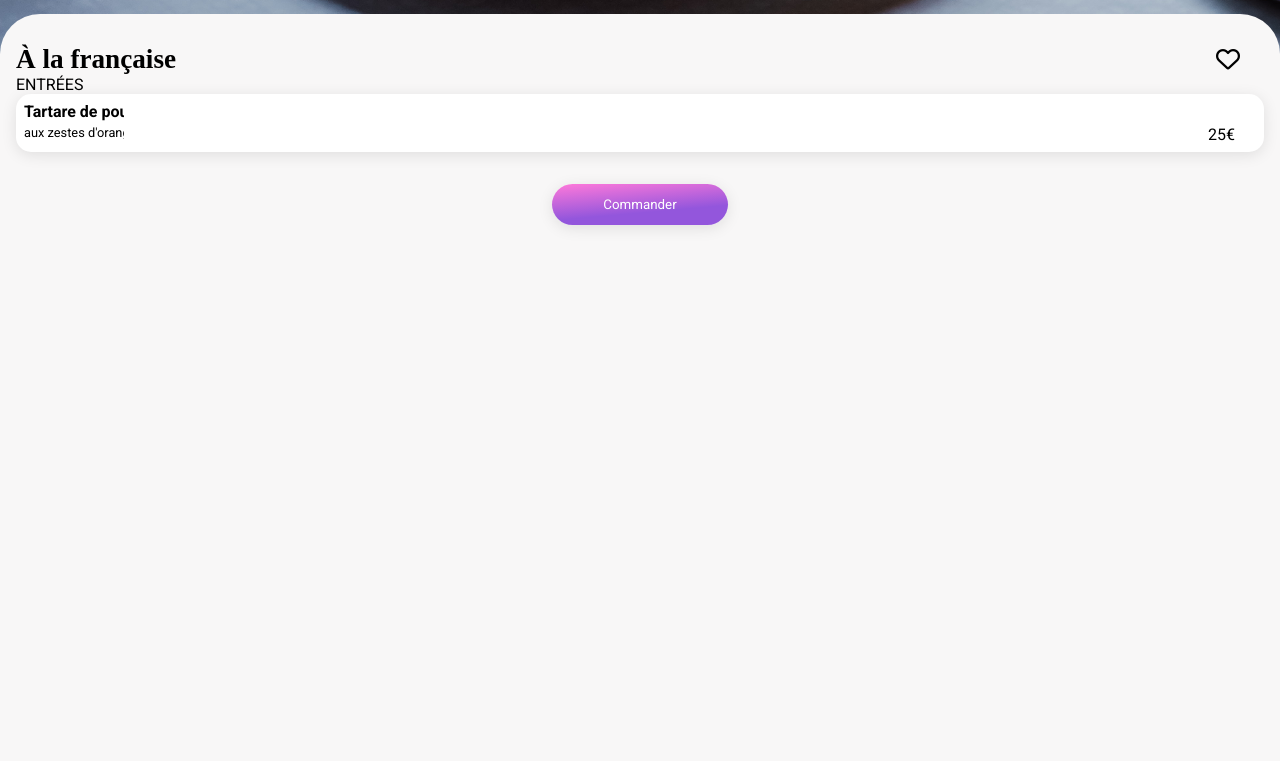
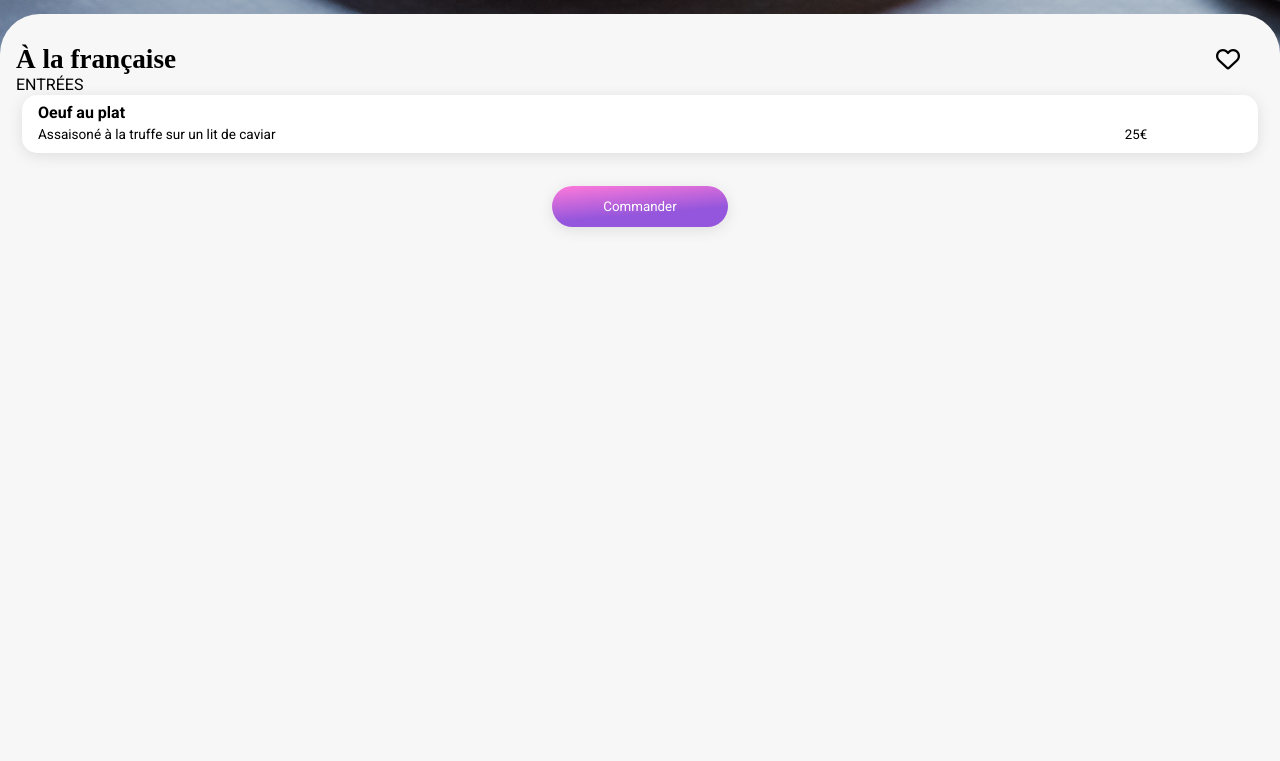
Before and after one commit to JohanHauteville/ohmyfood, a website: page Restaurants/a-la-francaise.html in a window 1280 px wide. Shown: the part 859-1620 px from the top of the page. Drawn offline with Linux system fonts and the light colour scheme; a web font is replaced by a local one.

Commit message:
Premiere card menu + anim ajouté

```diff
--- a/Restaurants/a-la-francaise.html
+++ b/Restaurants/a-la-francaise.html
@@ -27,23 +27,25 @@
             <section class="entrees">
                 <h2>ENTRÉES</h2>
                 <div class="entrees__list">
-                    <article class="card-entrees">
-                        <a href="#">
+                    <!-- <article class="card-entrees"> -->
+                        <button class="card-entrees">
+
                             <div class="card-entrees__container">
                                 <div class="card-entrees__txt">
-                                    <h3>Tartare de poulpe acidulé</h3>
-                                    <p>aux zestes d'orange</p>
+                                    <h3>Oeuf au plat</h3>
+                                    <p>Assaisoné à la truffe sur un lit de caviar</p>
                                 </div>
                                 <div class="card-entrees__price">
                                     <p>25€</p>
 
                                 </div>
                                 <div class="card-entrees__check">
-
+                                    <i class="fa-solid fa-circle-check"></i>
                                 </div>
                             </div>
-                        </a>
-                    </article>
+
+                        </button>
+                    <!-- </article> -->
                 </div>
             </section>
 
--- a/SASS/Layout/_sections.scss
+++ b/SASS/Layout/_sections.scss
@@ -134,40 +134,69 @@
 }
 
 .card-entrees{
+    outline: none;
+    border: 0;
+    background-color: $color-bg-sections;
+    width: 100%;
+    text-align: left;
+
     &__container{
-
         box-shadow: 0px 3px 15px 0px #0000001A;
         background-color: #fff;
         border-radius: 15px;
-        padding: .5rem;
-        display: flex;
+        padding: .5rem 0 .5rem 1rem;
+        display: grid;
+        grid-template-columns: 80% 20% 0%;
+
+        overflow: hidden;
+        transition: all .5s;
         justify-content: space-between;
-        // height: 3rem;
+        &:hover{
+            grid-template-columns: 70% 10% 18%;
+            .card-entrees__check i{
+                transform: rotate(1turn);
+            }
+        }
     }
     &__txt{
-        text-overflow: ellipsis;
         line-height: 1.3rem;
-        display: inline-block;
-        overflow: hidden;
-        white-space: nowrap;
-        width: 100px;
-
+        display: block;
         & h3{
-            text-overflow: ellipsis;
+            display: block;
+            text-overflow: ellipsis ;
             font-size: 1rem;
+            overflow: hidden;
+            white-space: nowrap;
 
         }
         & p{
-            font-size: .8rem;
+            overflow: hidden;
+            white-space: nowrap;
+            font-size: .85rem;
+            text-overflow: ellipsis ;
         }
     }
     &__price{
         align-self: flex-end;
-        width: 3rem;
+        justify-self: center;
+        padding-bottom: .2rem;
+        text-align: center;
+        width: 2rem;
     }
     &__check{
-        position: absolute;
-        height: 100%;
+        & i{
+            color: #fff;
+            font-size: 1.2rem;
+            // margin-left: 4vw;
+            transform: rotate(0turn) ;
+            transition: all .5s;
+        }
+        min-width: 2.8rem;
+        display: flex;
+        align-items: center;
+        justify-content: center;
+        margin-top: -.5rem;
+        height: 150%;
         background-color: $color-tertiary;
     }
 
```
Also changed, not shown: CSS/style.css, 1 other file.
